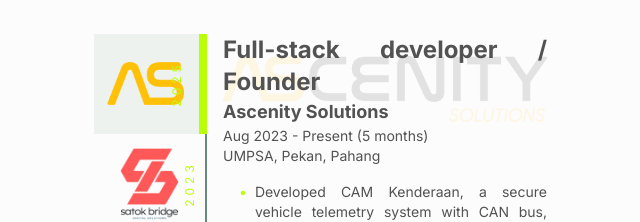
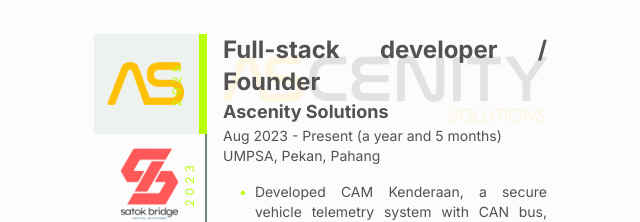
Before and after one commit to th3ygen/portfolio, a Next.js app: page / in a window 1280 px wide. Shown: the part 1102-1324 px from the top of the page, without its empty margins (493-1133 px from the left). Built offline with nearby package versions, Linux system fonts and the light colour scheme; no server answers; a web font is replaced by a local one.

Commit message:
fix hero rerender on click

```diff
--- a/src/components/Hero.tsx
+++ b/src/components/Hero.tsx
@@ -135,8 +135,6 @@
 		setExpYears(Math.floor(years));
 
 		setIsHeroMounted(true);
-
-		return () => {};
 		// eslint-disable-next-line react-hooks/exhaustive-deps
 	}, []);
 	const handleContact = () => {
@@ -147,8 +145,16 @@
 		}
 	};
 
-	const Content = () => (
-		<>
+	return (
+		<div className="h-fit px-8 lg:pl-20 flex flex-col justify-center items-center md:items-start gap-2 pb-20 lg:pb-0">
+			<div
+				className={cn(
+					"flex lg:hidden pb-0 opacity-0 duration-500 delay-300 [transition-timing-function:cubic-bezier(0.785,0.135,0.150,0.860)]",
+					isHeroMounted && "opacity-100 pb-10"
+				)}
+			>
+				<Logo />
+			</div>
 			<BoxReveal className="mb-2 md:mb-8">
 				<div
 					className={cn(
@@ -179,7 +185,6 @@
 					<span className=""> , if you prefer!</span>
 				</div>
 			</BoxReveal>
-
 			<BoxReveal className="mt-4 md:mt-8 flex flex-col text-center md:text-left">
 				<div className="text-2xl text-accent font-bold">
 					Full-stack Developer
@@ -188,7 +193,6 @@
 					with {expYears}+ years of experience
 				</div>
 			</BoxReveal>
-
 			<BoxReveal className="mt-8">
 				<Button
 					size="lg"
@@ -198,27 +202,12 @@
 					{"Let's"} work together!
 				</Button>
 			</BoxReveal>
-
 			<BoxReveal className="mt-4" delay="delay-100">
 				<div className="flex gap-2 items-center">
 					<Contacts contacts={contacts} />
 				</div>
 			</BoxReveal>
-			<Pillar className="hidden xl:block" />
-		</>
-	);
-
-	return (
-		<div className="h-fit px-8 lg:pl-20 flex flex-col justify-center items-center md:items-start gap-2 pb-20 lg:pb-0">
-			<div
-				className={cn(
-					"flex lg:hidden pb-0 opacity-0 duration-500 delay-300 [transition-timing-function:cubic-bezier(0.785,0.135,0.150,0.860)]",
-					isHeroMounted && "opacity-100 pb-10"
-				)}
-			>
-				<Logo />
-			</div>
-			<Content />
+			<Pillar className="hidden xl:block" />\
 		</div>
 	);
 }
--- a/src/components/Splash.tsx
+++ b/src/components/Splash.tsx
@@ -12,7 +12,7 @@
 		<div
 			className={cn(
 				"fixed left-0 top-0 h-[100vh] w-full flex items-center justify-center pointer-events-none",
-				"bg-background z-[9999]",
+				"bg-background z-[9999] duration-1000",
 				isHeroMounted && "bg-background/0"
 			)}
 		>
@@ -21,14 +21,10 @@
 					<motion.div
 						key="splash"
 						layoutId="splash"
-						className="flex"
-						initial={{
-							opacity: 1,
-							y: 0,
-						}}
-						exit={{
-							opacity: 0,
-							y: -20,
+						className="flex z-[9999]"
+						transition={{
+							duration: 1,
+							ease: [0.785, 0.135, 0.15, 0.86],
 						}}
 					>
 						<Logo />
--- a/src/components/Topbar.tsx
+++ b/src/components/Topbar.tsx
@@ -2,7 +2,7 @@
 
 import React, { useState } from "react";
 import Logo from "./Logo";
-import { useScroll, useMotionValueEvent } from "motion/react";
+import { useScroll, useMotionValueEvent, AnimatePresence } from "motion/react";
 import { cn } from "@/lib/utils";
 import ThemeToggle from "./ThemeToggle";
 import Link from "next/link";
@@ -128,11 +128,20 @@
 					isHidden && "-translate-y-12 opacity-0"
 				)}
 			></div>
-			{isHeroMounted && (
-				<motion.div layoutId="splash" className="flex">
-					<Logo />
-				</motion.div>
-			)}
+			<AnimatePresence>
+				{isHeroMounted && (
+					<motion.div
+						layoutId="splash"
+						className="flex"
+						transition={{
+							duration: 1,
+							ease: [0.785, 0.135, 0.15, 0.86],
+						}}
+					>
+						<Logo />
+					</motion.div>
+				)}
+			</AnimatePresence>
 			<div className="flex gap-8 items-center">
 				<nav
 					className={cn(
--- a/src/components/content/ExperiencesAccordion.tsx
+++ b/src/components/content/ExperiencesAccordion.tsx
@@ -58,28 +58,45 @@
 		};
 
 		// get duration of the job
-		const getDuration = (start: Date, end?: Date) => {
-			if (!end) {
-				end = start;
-				start = new Date();
+		// start: Date, end?: Date
+		// end: Date | undefined
+		function getDuration(start: Date, end?: Date): string {
+			const endDate = end || new Date();
+
+			if (endDate < start) {
+				throw new Error("End date cannot be earlier than start date.");
 			}
 
-			let years = end.getFullYear() - start.getFullYear();
-			let months = end.getMonth() - start.getMonth();
+			// Extract year and month from the start and end dates
+			const startYear = start.getFullYear();
+			const startMonth = start.getMonth(); // 0-based
+			const endYear = endDate.getFullYear();
+			const endMonth = endDate.getMonth(); // 0-based
 
+			// Calculate the difference in years and months
+			let years = endYear - startYear;
+			let months = endMonth - startMonth;
+
+			// Adjust for negative months
 			if (months < 0) {
+				years -= 1;
 				months += 12;
-				years = 0;
 			}
 
-			if (years === 0) {
-				return `${months} months`;
-			}
+			// Generate the output based on the calculated years and months
+			const yearPart =
+				years === 0 ? "" : years === 1 ? "a year" : `${years} years`;
 
-			return `${
-				years === 1 ? "a year" : years + " years"
-			} and ${months} months`;
-		};
+			const monthPart =
+				months === 0
+					? ""
+					: months === 1
+					? "a month"
+					: `${months} months`;
+
+			// Combine year and month parts with proper spacing
+			return [yearPart, monthPart].filter((part) => part).join(" ");
+		}
 
 		return (
 			<p className="text-sm">
--- a/src/components/content/ProjectCard.tsx
+++ b/src/components/content/ProjectCard.tsx
@@ -11,6 +11,7 @@
 import { ProjectAwards } from "./ProjectAwards";
 import ProjectTags from "./ProjectTags";
 import { motion } from "motion/react";
+import EnterTransition from "../motion/EnterTransition";
 
 type ProjectCardProps = {
 	className?: string;
@@ -43,7 +44,7 @@
 				className
 			)}
 		>
-			<div className="relative w-full h-full grid grid-cols-1 lg:grid-cols-3">
+			<EnterTransition direction="right" once className="relative w-full h-full grid grid-cols-1 lg:grid-cols-3">
 				<ProjectAwards {...project} isInView={isInView} />
 				<div className="relative col-span-1 group h-[200px] w-full lg:h-full">
 					<div className="absolute top-0 left-0 flex justify-center items-center w-full h-full z-10 bg-black/10 dark:bg-black/40 group-hover:bg-black/20 duration-300"></div>
@@ -88,7 +89,7 @@
 						</div>
 					</div>
 				</div>
-			</div>
+			</EnterTransition>
 		</motion.div>
 	);
 }
--- a/src/components/content/SnapshotContent.tsx
+++ b/src/components/content/SnapshotContent.tsx
@@ -23,25 +23,43 @@
 		};
 
 		// get duration of the job
-		const getDuration = (start: Date, end?: Date) => {
-			end = end || new Date();
+		function getDuration(start: Date, end?: Date): string {
+			const endDate = end || new Date();
 
-			let years = end.getFullYear() - start.getFullYear();
-			let months = end.getMonth() - start.getMonth();
-
-			if (months < 0) {
-				months += 12;
-				years = 0;
+			if (endDate < start) {
+				throw new Error("End date cannot be earlier than start date.");
 			}
 
-			if (years === 0) {
-				return `${months} months`;
+			// Extract year and month from the start and end dates
+			const startYear = start.getFullYear();
+			const startMonth = start.getMonth(); // 0-based
+			const endYear = endDate.getFullYear();
+			const endMonth = endDate.getMonth(); // 0-based
+
+			// Calculate the difference in years and months
+			let years = endYear - startYear;
+			let months = endMonth - startMonth;
+
+			// Adjust for negative months
+			if (months < 0) {
+				years -= 1;
+				months += 12;
 			}
 
-			return `${
-				years === 1 ? "a year" : years + " years"
-			} and ${months} months`;
-		};
+			// Generate the output based on the calculated years and months
+			const yearPart =
+				years === 0 ? "" : years === 1 ? "a year" : `${years} years`;
+
+			const monthPart =
+				months === 0
+					? ""
+					: months === 1
+					? "a month"
+					: `${months} months`;
+
+			// Combine year and month parts with proper spacing
+			return [yearPart, monthPart].filter((part) => part).join(" and ");
+		}
 
 		return (
 			<p className="text-sm">
```
